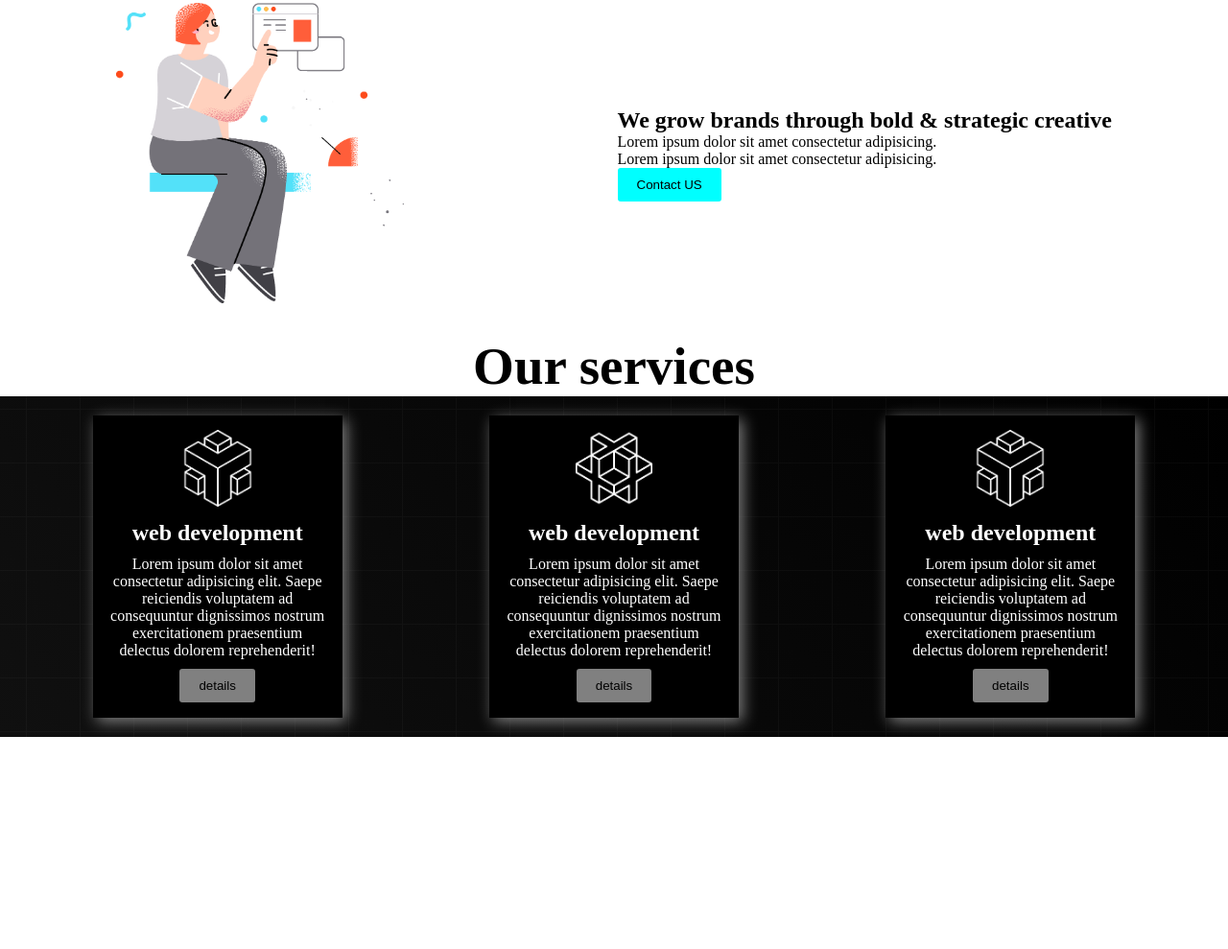
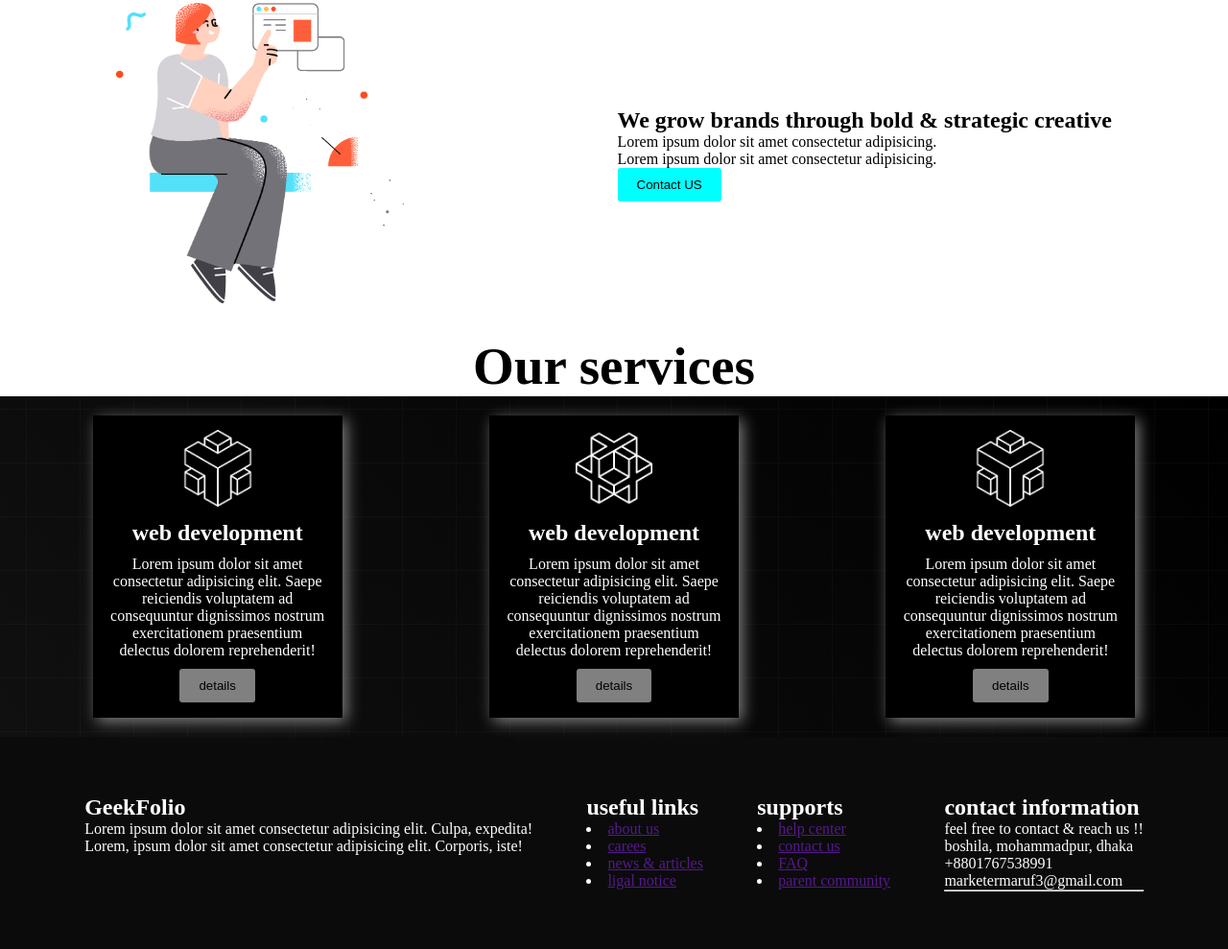
Before and after one commit to Marufg/digital-products-b8, a plain HTML site: page index.html in a window 1280 px wide. Shown: the part 958-1947 px from the top of the page at 96% size. Before the commit the page ends 1726 px from the top, so only its background shows below. Drawn offline with Linux system fonts and the light colour scheme.

Commit message:
added a footer

```diff
--- a/index.html
+++ b/index.html
@@ -79,7 +79,37 @@
         </section>
     </main>
     <footer>
+        <section>
+                <div class="footer-container">
+                <div class="box-footer">
+                <h2 class="title-geekfolio">GeekFolio</h2>
+                <p>Lorem ipsum dolor sit amet consectetur adipisicing elit. Culpa, expedita!</p>
+                <p>Lorem, ipsum dolor sit amet consectetur adipisicing elit. Corporis, iste!</p>
+            </div>
+            <div class="box-footer">
+                <h2 class="title-links">useful links</h2>
+                <li><a href="">about us</a></li>
+                <li><a href="">carees</a></li>
+                <li><a href="">news & articles</a></li>
+                <li><a href="">ligal notice</a></li>
+            </div>
+            <div class="box-footer">
+                <h2 class="title-footer">supports</h2>
+                <li><a href="">help center</a></li>
+                <li><a href="">contact us</a></li>
+                <li><a href="">FAQ</a></li>
+                <li><a href="">parent community</a></li>
+            </div>
+            <div class="box-footer">
+                <h2 class="title-footer">contact information</h2>
+                <p>feel free to contact & reach us !! <br>boshila, mohammadpur, dhaka <br>+8801767538991 <br>marketermaruf3@gmail.com</p>
+
+                <hr />
+            </div>
+
+        </section>
 
     </footer>
+
 </body>
 </html>
--- a/style.css
+++ b/style.css
@@ -99,3 +99,10 @@
     padding: 20px;
     background-image: url("./images/background.png"),linear-gradient(45deg,#101010,#000);
 }
+.footer-container{
+    display: flex;
+    justify-content: space-around;
+    padding: 60px;
+    background-color: rgb(11, 11, 11);
+    color: white;
+}
```
